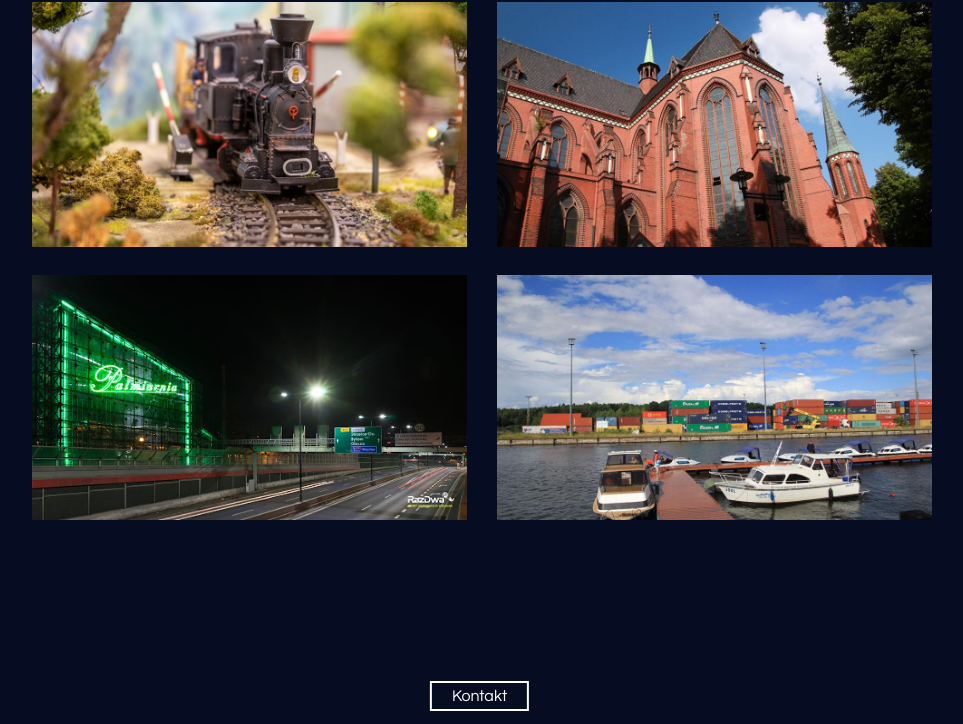
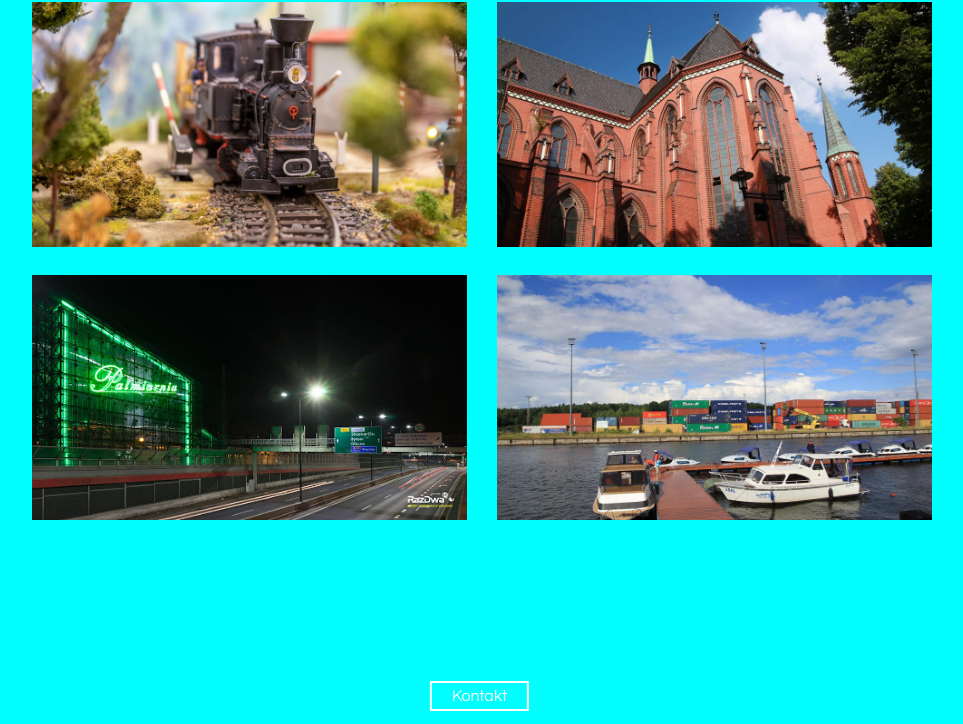
Before and after one commit to mateuszlamla/strona_gliwice, a plain HTML site: page index.html in a window 1280 px wide. Shown: the part 76-800 px from the top of the page, without its empty margins (158-1121 px from the left). Drawn offline with Linux system fonts and the light colour scheme.

Commit message:
change background index.html

```diff
--- a/style.css
+++ b/style.css
@@ -5,7 +5,7 @@
 }
 
 body {
-    background-color: #060c21;
+    background-color: #0ff;
 }
 
 header {
```
